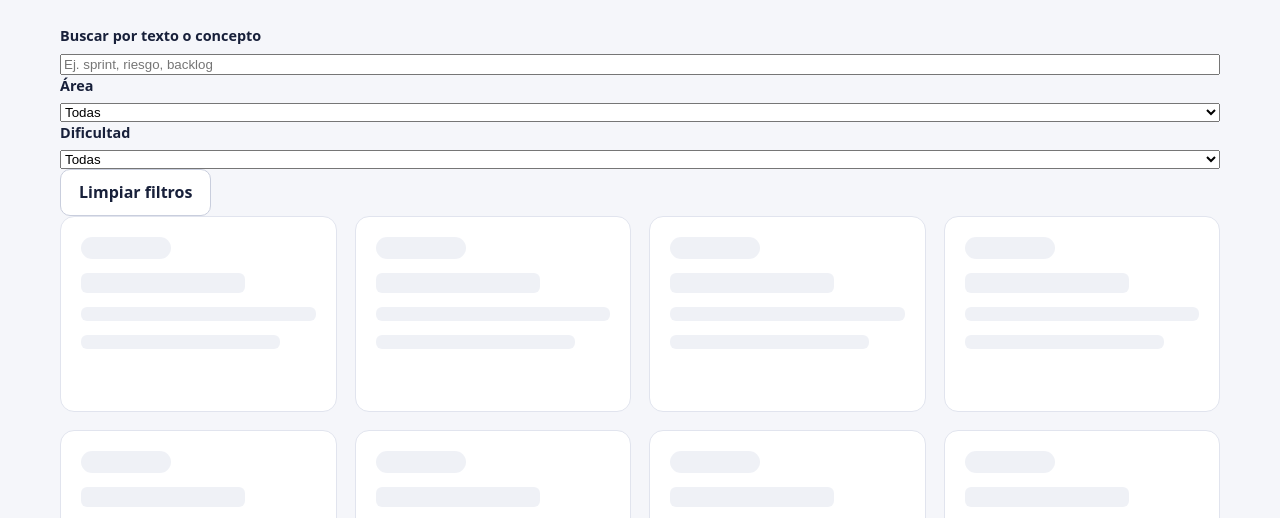
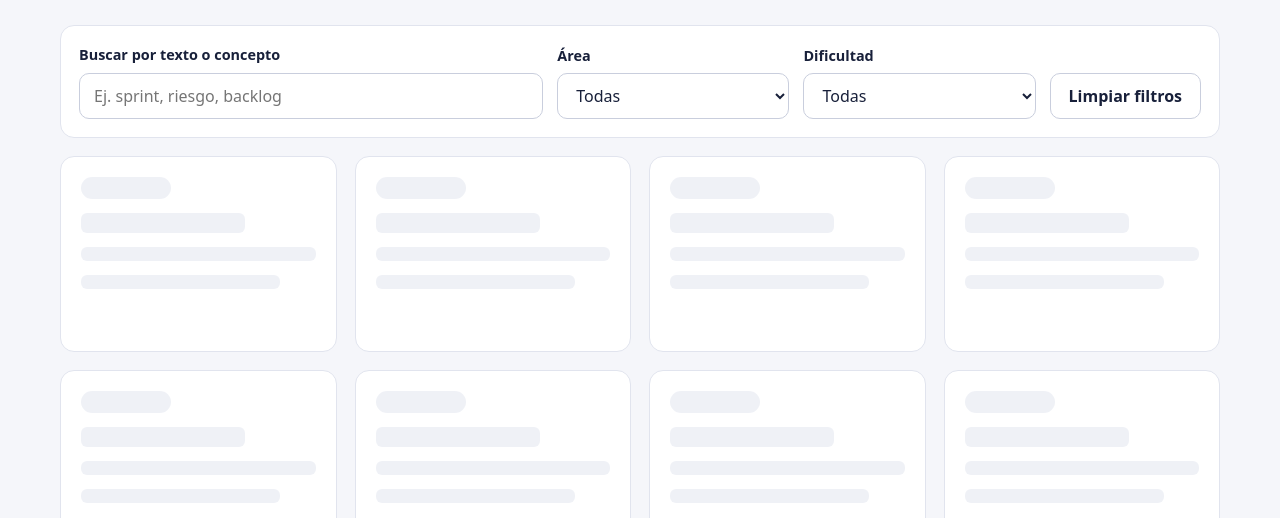
Before and after one commit to SilvestreVilla/El-rincon-de-los-trabalenguas, a website with bundled scripts: page public/index.html in a window 1280 px wide. Shown: the part 263-781 px from the top of the page. Built offline with nearby package versions, Linux system fonts and the light colour scheme; no server answers.

Commit message:
Add files via upload
HU-09: corrige archivos sobre main actual

```diff
--- a/public/css/estilos.css
+++ b/public/css/estilos.css
@@ -107,6 +107,30 @@ main { flex: 1; width: 100%; max-width: 1200px; margin: 0 auto; padding: 36px 20
 .area-liderazgo { background: #f0e6fa; color: #6a2f9e; }
 .dificultad { font-size: 0.85rem; color: var(--gris); white-space: nowrap; }
 
+/* ---------- Búsqueda y filtros (HU-06) ---------- */
+.filtros {
+  display: grid;
+  grid-template-columns: 1fr;
+  gap: 14px;
+  align-items: end;
+  padding: 18px;
+  margin-bottom: 18px;
+  background: var(--superficie);
+  border: 1px solid var(--linea);
+  border-radius: var(--radio);
+}
+.filtros .boton { width: 100%; }
+@media (min-width: 720px) {
+  .filtros { grid-template-columns: 2fr 1fr 1fr auto; }
+  .filtros .boton { width: auto; }
+}
+
+input[type="search"], select {
+  font: inherit; font-size: 1rem; min-height: 46px; padding: 10px 14px; width: 100%;
+  border: 1px solid var(--linea-fuerte); border-radius: 10px; background: var(--superficie); color: var(--tinta);
+}
+select:focus-visible { outline: none; border-color: var(--acento); box-shadow: var(--sombra-foco); }
+
 /* Estado de carga (T1-18) */
 .esqueleto { display: flex; flex-direction: column; gap: 14px; padding: 20px; height: 196px; background: var(--superficie); border: 1px solid var(--linea); border-radius: var(--radio); }
 .esqueleto span { display: block; height: 14px; border-radius: 6px; background: #e4e7f0; animation: latido 1.4s ease-in-out infinite; }
```
